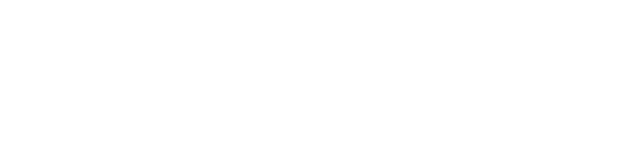
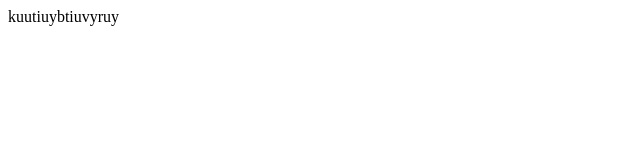
Before and after one commit to SHIVRAJBHALEKAR2991/new-repo, a plain HTML site: page index.html in a window 1280 px wide. Shown: the whole page, without its empty margins (0-640 px from the left). Drawn offline with Linux system fonts and the light colour scheme.

Commit message:
skipped stagging area

```diff
--- a/index.html
+++ b/index.html
@@ -8,7 +8,7 @@
 </head>
 
 <body>
-
+    kuutiuybtiuvyruy
 
 </body>
 </html>
```
